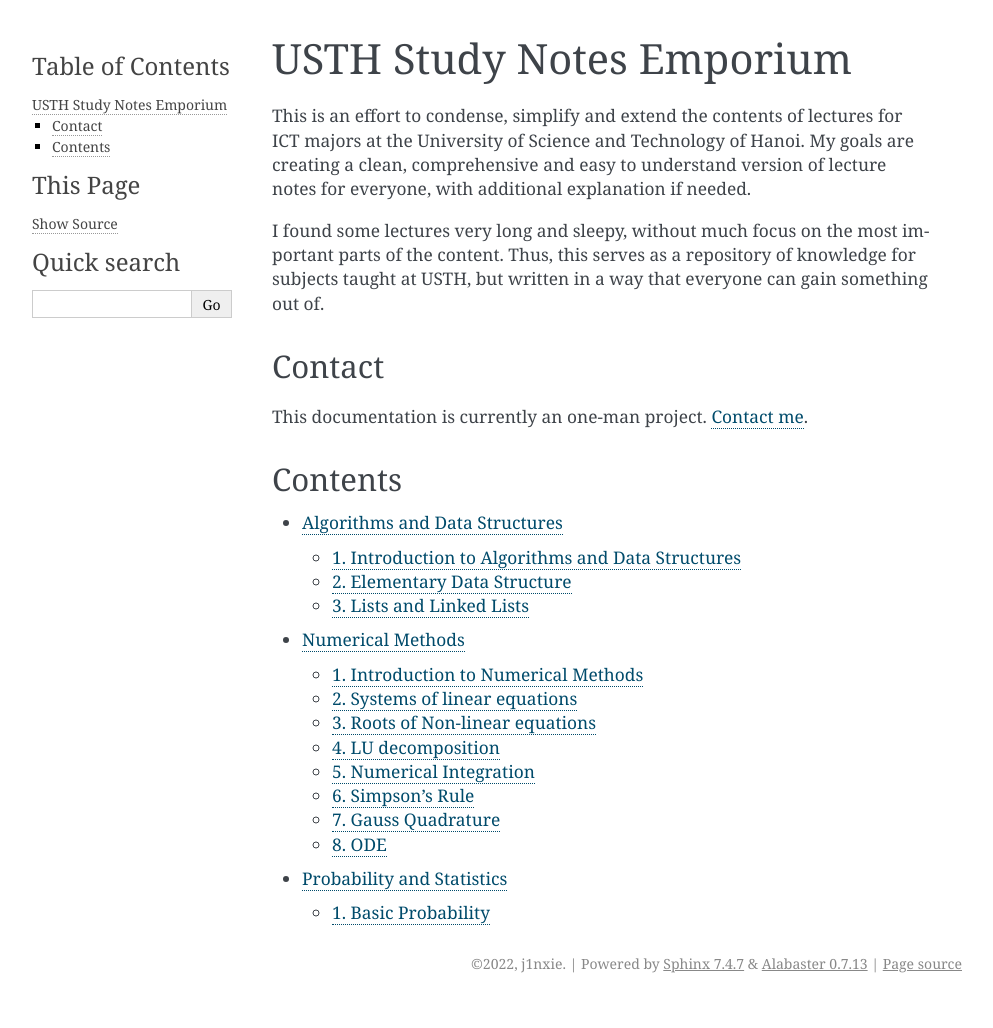
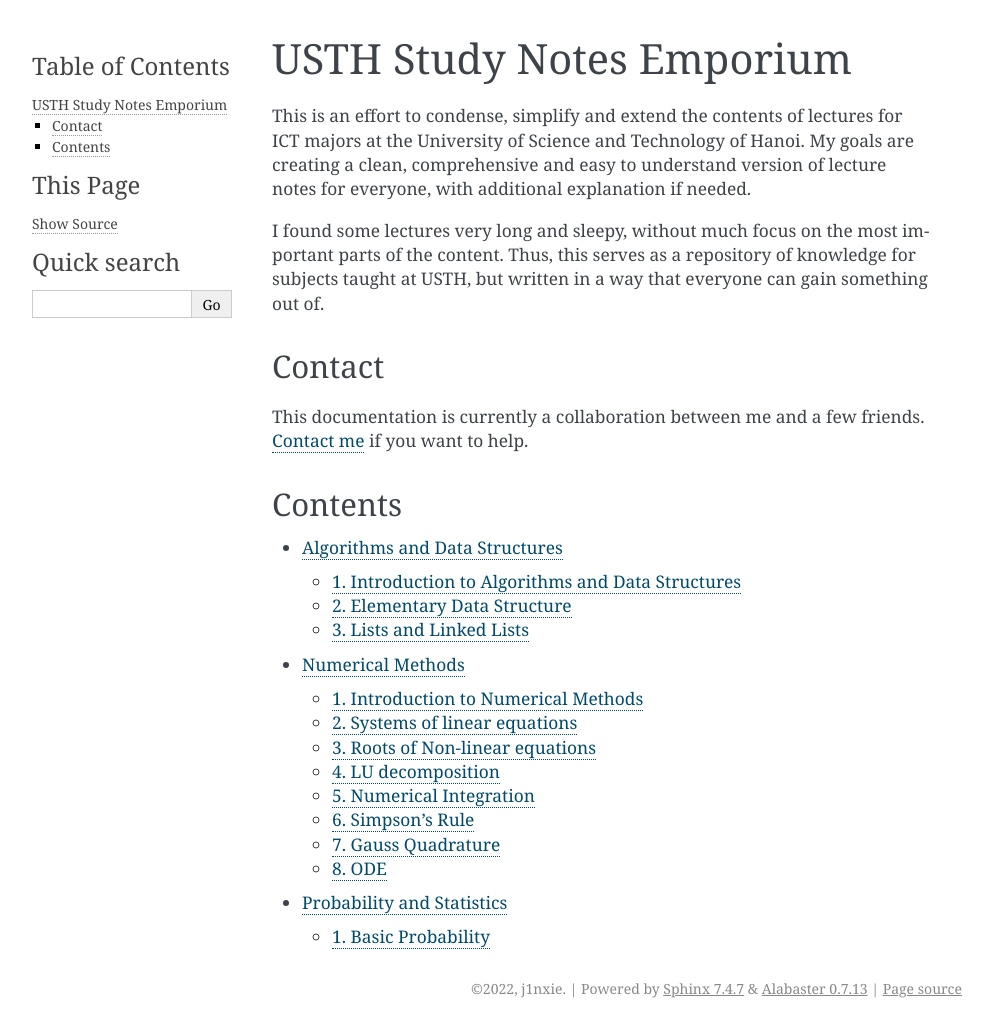
Before and after one commit to j1nxie/usth, a Sphinx documentation site: the page built from source/index.rst, in a window 1280 px wide. Shown: the whole page, without its empty margins (148-1141 px from the left). Built offline with Sphinx 7.4.7, drawn with Linux system fonts in a browser that asks for light colours; before the commit the page ends 1003 px from its top, so only the background shows below that.

Commit message:
[fix] no longer an one-man project

```diff
--- a/source/index.rst
+++ b/source/index.rst
@@ -14,7 +14,8 @@ something out of.
 Contact
 -------
 
-This documentation is currently an one-man project. `Contact me`_.
+This documentation is currently a collaboration between me and a few friends.
+`Contact me`_ if you want to help.
 
 .. _Contact me: https://linktr.ee/ryliexd
 
```
